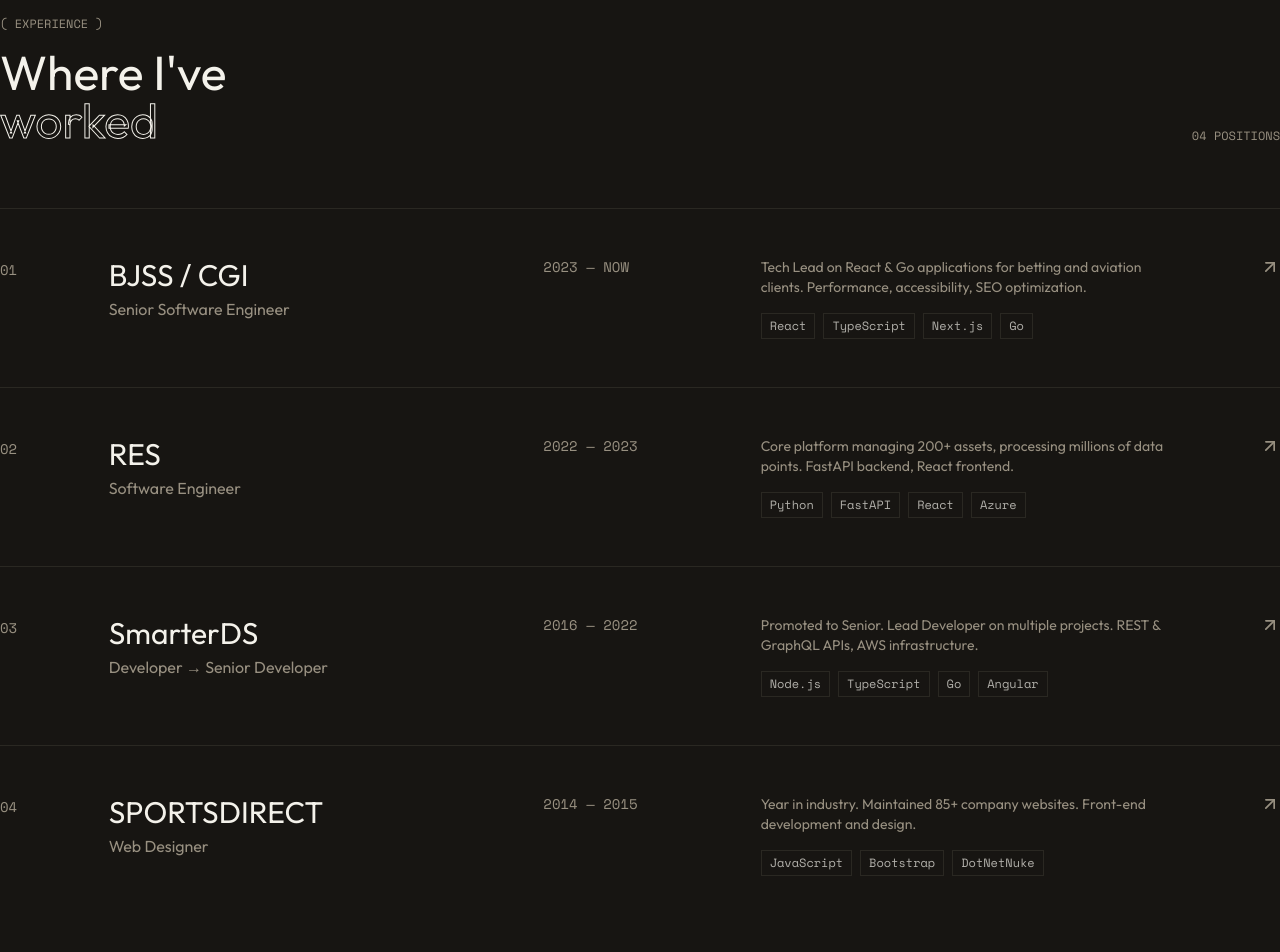
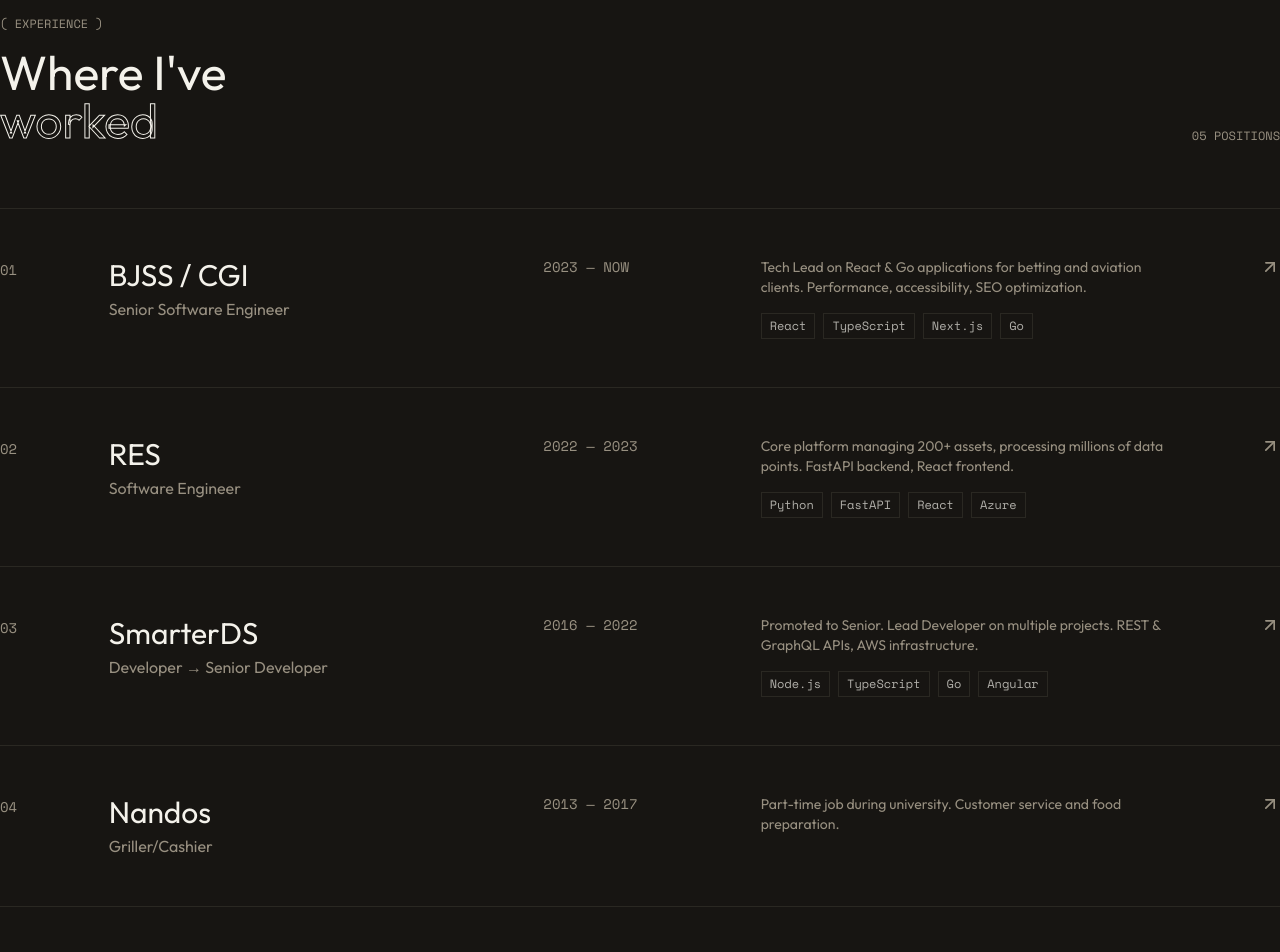
Before and after one commit to bhopalg/portfolio, a Next.js app: page / in a window 1280 px wide. Shown: the part 1600-2552 px from the top of the page. Built offline with nearby package versions, Linux system fonts and the light colour scheme.

Commit message:
Add Nandos experience to the Experience component

```diff
--- a/components/Experience.tsx
+++ b/components/Experience.tsx
@@ -36,6 +36,16 @@
     },
     {
       num: "04",
+      company: "Nandos",
+      role: "Griller/Cashier",
+      period: "2013 — 2017",
+      description:
+        "Part-time job during university. Customer service and food preparation.",
+      tech: [],
+      href: "https://www.nandos.co.uk",
+    },
+    {
+      num: "05",
       company: "SPORTSDIRECT",
       role: "Web Designer",
       period: "2014 — 2015",
@@ -61,7 +71,7 @@
             </h2>
           </div>
           <p className="hidden md:block font-mono text-xs text-muted-foreground">
-            04 POSITIONS
+            {experiences.length.toString().padStart(2, "0")} POSITIONS
           </p>
         </div>
 
```
